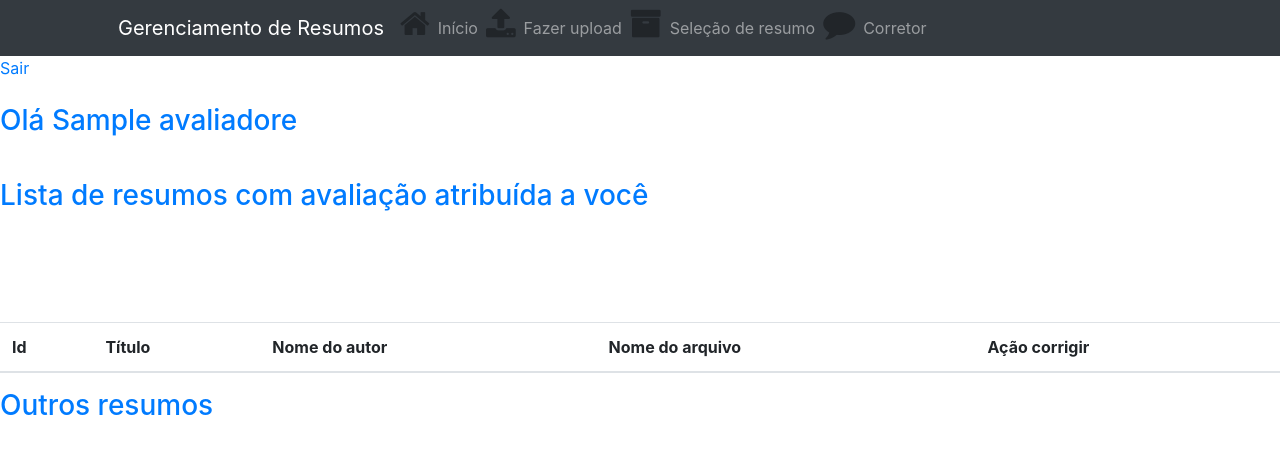
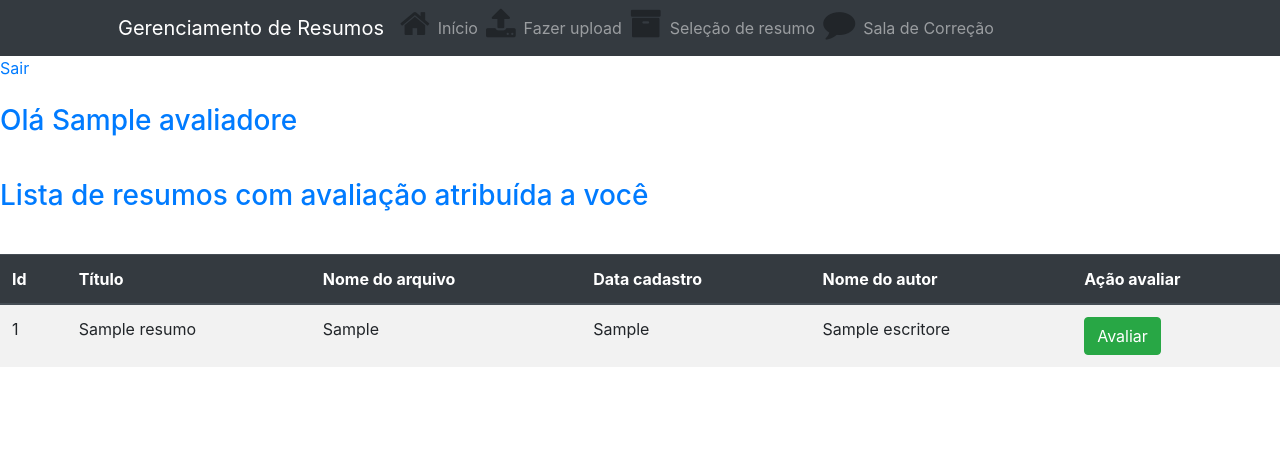
Before and after one commit to Murilovc/gerenciadorResumos, a PHP site: page /gerenciadorResumos/selecao_resumo.php in a window 1280 px wide. Shown: the top 454 px of the page. Run offline with PHP 8.4, Linux system fonts and the light colour scheme; the visitor is signed in with stand-in values (Sample User, id 1); tables that the repository leaves empty or names only in its code hold one stand-in row (values such as "Sample post"); lists and menus that the app fills with data are empty.

Commit message:
missao impossivel - parte 1

```diff
--- a/back-end/menu.php
+++ b/back-end/menu.php
@@ -15,7 +15,7 @@
                 <li class="nav-item"><span class="fa fa-archive fa-2x" aria-hidden="true"></span></li>
                 <li class="nav-item"><a class="nav-link" href="selecao_resumo.php">Seleção de resumo</a></li>
                 <li class="nav-item"><span class= "fa fa-comment fa-2x" aria-hidden="true" aria-hidden="true"></span></li>
-                <li class="nav-item"><a class="nav-link" href="corretor.php">Corretor</a></li>
+                <li class="nav-item"><a class="nav-link" href="corretor.php">Sala de Correção</a></li>
             </ul>
         </div>
     </div>
--- a/envio_arquivo.php
+++ b/envio_arquivo.php
@@ -14,7 +14,7 @@
 
         <?php
         session_start();
-        if(!empty($_SESSION['id']) && $_SESSION['nivel'] == 1){
+        if(!empty($_SESSION['id']) && $_SESSION['nivel'] <= 1){
             echo "<a href='sair.php'>Sair</a>";
         }else{
             $_SESSION['msg'] = "Realize o login para continuar!";
--- a/selecao_resumo.php
+++ b/selecao_resumo.php
@@ -41,7 +41,7 @@
 
         //pegando as informações dos resumos associados ao avaliador acima
         $query_resumos =
-        "SELECT id_resumo, titulo, fk_id_escritor, arquivo, fk_id_avaliador
+        "SELECT id_resumo, titulo, fk_id_escritor, arquivo, data_cadastro, fk_id_avaliador
         FROM resumos
         WHERE fk_id_avaliador='$id_avaliador'
         ";
@@ -54,32 +54,67 @@
         <div class="row mt-4">
             <div class="col text-left">
                 <h3 class="text-primary">Olá <?php echo $avaliador['nome_avaliador']?><br><br></h3>
-                <h3 class="text-primary">Lista de resumos com avaliação atribuída a você<br><br><br><br></h3>
+                <h3 class="text-primary">Lista de resumos com avaliação atribuída a você<br><br></h3>
 
-                <table class="table">
+                <table class="table table-striped">
                     <!-- Cabeçalho da tabela-->
-                    <thead>
+                    <thead class="thead thead-dark">
                         <tr>
                             <th>Id</th>
                             <th>Título</th>
+                            <th>Nome do arquivo</th>
+                            <th>Data cadastro</th>
                             <th>Nome do autor</th>
-                            <th>Nome do arquivo</th>
-                            <th>Ação corrigir</th>
+                            <th>Ação avaliar</th>
                         </tr>
                     </thead>
                     <!-- Corpo da tabela-->
                     <tbody id="tabelaSelecaoResumo">
 
                         <?php
-                        while($resumos = mysqli_fetch_array($busca_resumos))
-                        {
+                        while($resumo = mysqli_fetch_array($busca_resumos))
+                        {?>
+                            <td scope="row"><?php echo $resumo['id_resumo'];?></td>
+                            <td><?php echo $resumo['titulo'];?></td>
+                            <td><?php echo $resumo['arquivo'];?></td>
+                            <td><?php echo $resumo['data_cadastro'];?></td>
+                            <td>
+                                <?php
+                                $id_escritor = $resumo['fk_id_escritor'];
 
-                        }
-                        ?>
+                                //consulta para retornar o nome de um escritor baseado em id
+                                $query_escritor =
+                                "SELECT nome_escritor, id_escritor
+                                FROM escritores
+                                WHERE id_escritor='$id_escritor'
+                                ";
 
+                                $busca_escritor = mysqli_query($conexao, $query_escritor);
+
+                                $escritor = mysqli_fetch_array($busca_escritor);
+
+                                echo $escritor['nome_escritor'];
+                                ?>
+                            </td>
+                            <td>
+                                <form action="corretor.php" method="POST">
+                                    <input type="hidden" name="id_resumo" value="<?php echo $resumo['id_resumo'];?>">
+
+                                    <input type="submit" value="Avaliar" class="btn btn-success">
+                                </form>
+                            </td>
+                         <?php
+                        }?>
                     </tbody>
                 </table>
-                <h3 class="text-primary">Outros resumos</h3>
+
+                <!--
+                    IMPLEMENTAR NO FUTURO UMA SEGUNDA TABELA AQUI, DE FORMA
+                    A PERMITIR QUE O PRÓPRIO PROFESSOR AVALIADOR ESCOLHA ADICIONAR
+                    DETERMINADO RESUMO À SUA LISTA.
+                -->
+                <!-- h3 class="text-primary" Outros resumos -->
+
             </div>
         </div>
 
```
Also changed, not shown: corretor.php (+42 -1 lines).
